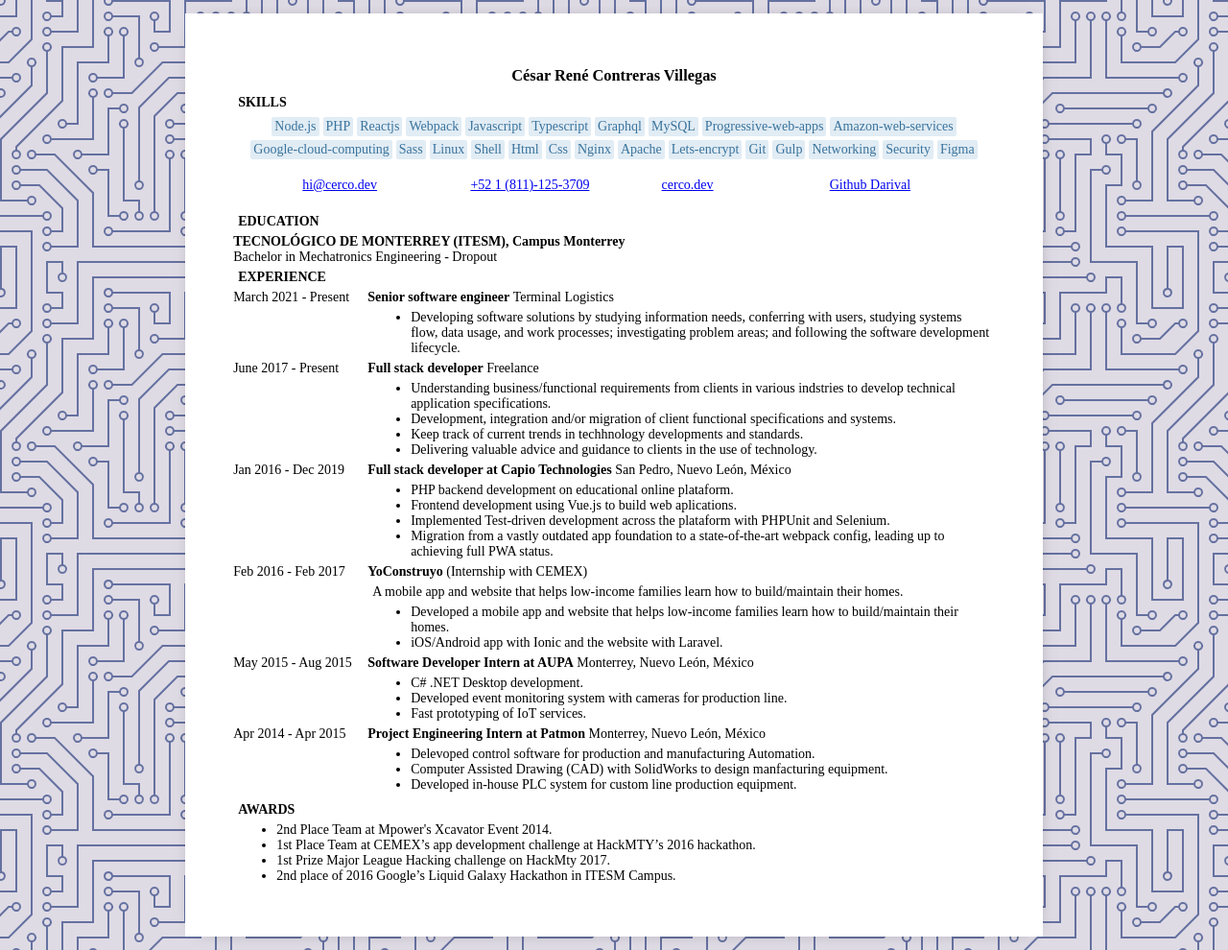
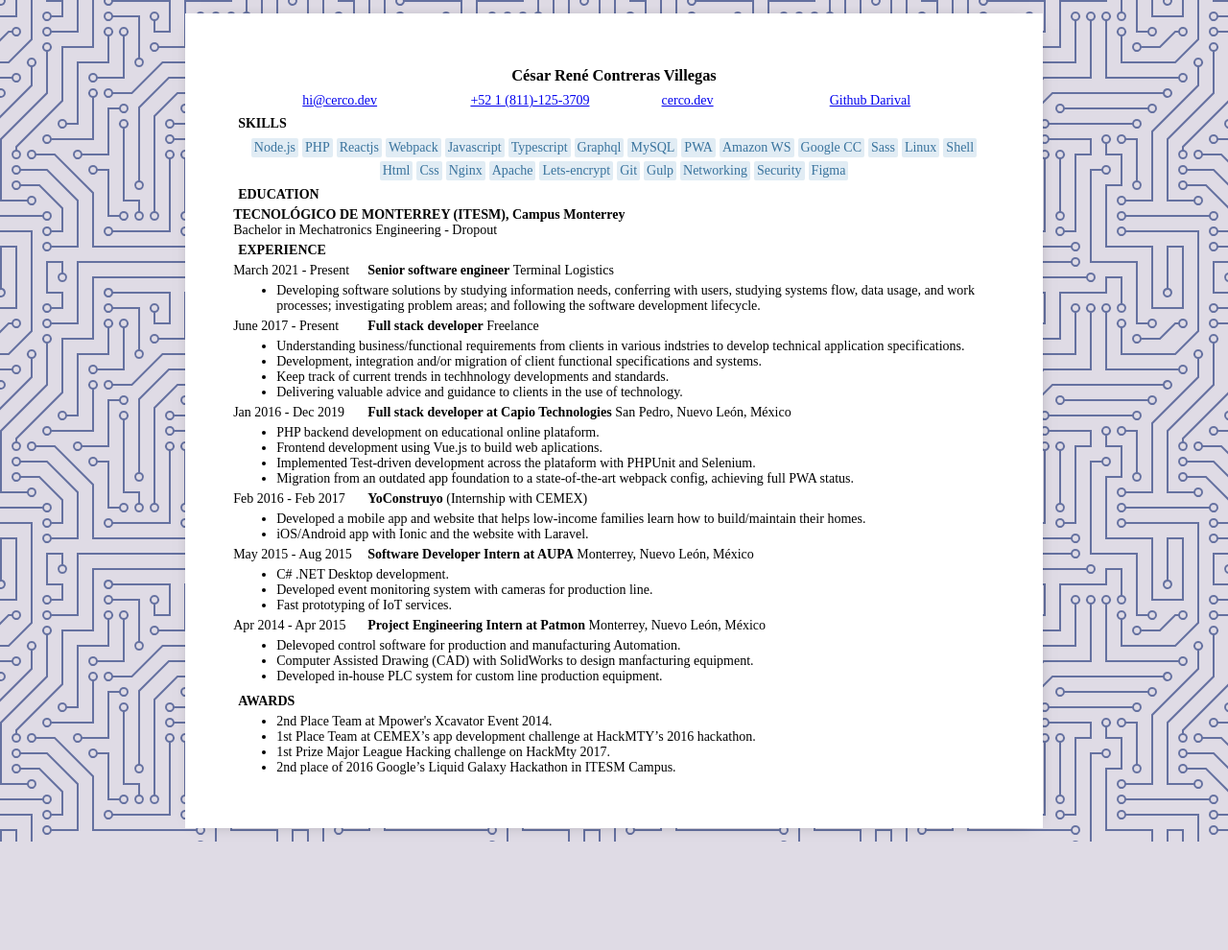
Before and after one commit to Darival/resume, a plain HTML site: page index.html in a window 1280 px wide. Shown: the whole page at 96% size. After the commit the page ends 877 px from the top, so only its background shows below. Drawn offline with Linux system fonts and the light colour scheme.

Commit message:
redesign layout

```diff
--- a/index.html
+++ b/index.html
@@ -31,9 +31,9 @@
                 <div>Typescript</div>
                 <div>Graphql</div>
                 <div>MySQL</div>
-                <div>Progressive-web-apps</div>
-                <div>Amazon-web-services</div>
-                <div>Google-cloud-computing</div>
+                <div>PWA</div>
+                <div>Amazon WS</div>
+                <div>Google CC</div>
                 <div>Sass</div>
                 <div>Linux</div>
                 <div>Shell</div>
@@ -62,8 +62,10 @@
                 <span class="date">
                     March 2021 - Present
                 </span>
-                <div class="content">
+                <div class="title">
                     <b>Senior software engineer</b>&nbsp<span>Terminal Logistics</span>
+                </div>
+                <div class="about">
                     <ul>
                         <li>Developing software solutions by studying information needs, conferring with users, studying systems flow, data usage, and work processes; investigating problem areas; and following the software development lifecycle.</li>
                     </ul>
@@ -75,6 +77,9 @@
                 </span>
                 <div class="content">
                     <b>Full stack developer</b>&nbsp<span>Freelance</span>
+                </div>
+
+                <div class="about">
                     <ul>
                         <li>Understanding business/functional requirements from clients in various indstries to develop
                             technical application specifications.</li>
@@ -91,12 +96,13 @@
                 </span>
                 <div class="content">
                     <b>Full stack developer at Capio Technologies</b>&nbsp<span>San Pedro, Nuevo León, México</span>
+                </div>
+                <div class="about">
                     <ul>
                         <li>PHP backend development on educational online plataform.</li>
                         <li>Frontend development using Vue.js to build web aplications.</li>
                         <li>Implemented Test-driven development across the plataform with PHPUnit and Selenium.</li>
-                        <li>Migration from a vastly outdated app foundation to a state-of-the-art webpack config,
-                            leading up to achieving full PWA status.</li>
+                        <li>Migration from an outdated app foundation to a state-of-the-art webpack config, achieving full PWA status.</li>
                     </ul>
                 </div>
             </div>
@@ -106,8 +112,8 @@
                 </span>
                 <div class="content">
                     <b>YoConstruyo</b>&nbsp<span>(Internship with CEMEX)</span>
-                    <p>A mobile app and website that helps low-income families learn how to build/maintain their
-                        homes.</p>
+                </div>
+                <div class="about">
                     <ul>
                         <li>Developed a mobile app and website that helps low-income families learn how to
                             build/maintain their homes.</li>
@@ -121,6 +127,8 @@
                 </span>
                 <div class="content">
                     <b>Software Developer Intern at AUPA</b>&nbsp<span>Monterrey, Nuevo León, México</span>
+                </div>
+                <div class="about">
                     <ul>
                         <li>C# .NET Desktop development.</li>
                         <li>
@@ -138,6 +146,8 @@
                 </span>
                 <div class="content">
                     <b>Project Engineering Intern at Patmon</b>&nbsp<span>Monterrey, Nuevo León, México</span>
+                </div>
+                <div class="about">
                     <ul>
                         <li>Delevoped control software for production and manufacturing Automation.</li>
                         <li>
--- a/style.css
+++ b/style.css
@@ -54,7 +54,7 @@ p {
   flex-flow: row;
   flex-wrap: wrap;
   justify-content: space-evenly;
-  margin: 1em 0;
+  margin: 0em 0;
 }
 .contact > a {
   min-width: 100px;
@@ -104,8 +104,8 @@ p {
     grid-template-rows: repeat(7, auto);
     grid-template-areas:
       ". name ."
+      "contact contact contact"
       "skills skills skills"
-      "contact contact contact"
       "education education education"
       "work work work"
       "projects projects projects"
@@ -117,4 +117,7 @@ p {
     display: grid;
     grid-template-columns: 140px 1fr;
   }
+  .moment > .about {
+    grid-column: 1 / -1;
+  }
 }
```
